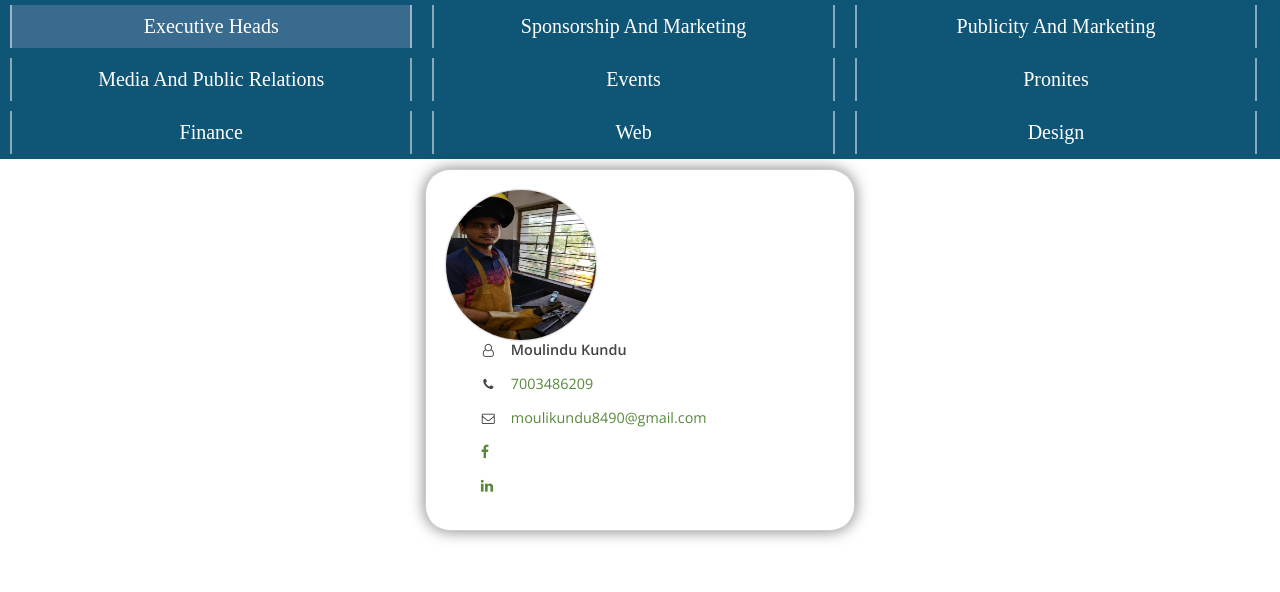
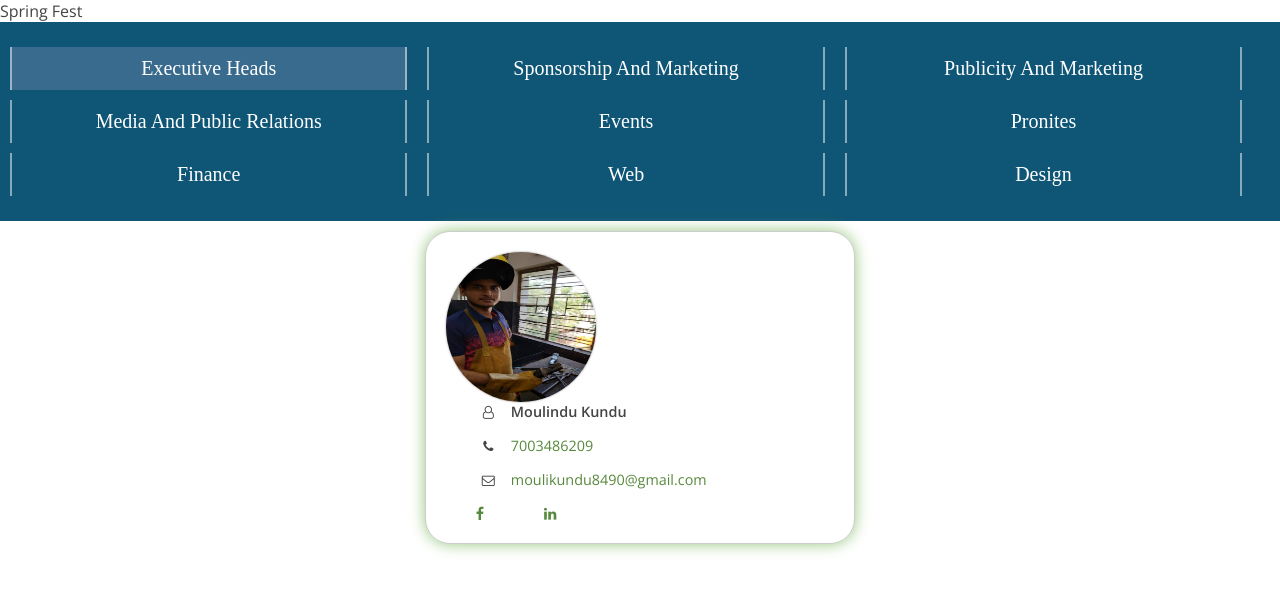
Before and after one commit to moulinduk/SfTeam, a React (Create React App) app: page / in a window 1280 px wide. Shown: the top 592 px of the page. Built offline with nearby package versions, Linux system fonts and the light colour scheme.

Commit message:
Some modification

```diff
--- a/src/App.js
+++ b/src/App.js
@@ -9,6 +9,7 @@ function App() {
   const [comp, setComp] = useState(0);
   return (
     <div>
+      <div>Spring Fest</div>
       <Nav keys={keys} setComp={setComp} comp={comp} />
       <ul className="cards">
         {data[keys[comp]].map((d) => (
--- a/src/Components/Member.css
+++ b/src/Components/Member.css
@@ -24,7 +24,7 @@ body {
   padding: 20px;
   border: 1px solid rgba(0, 0, 0, 0.2);
   border-radius: 25px;
-  box-shadow: 0 0 15px rgba(0, 0, 0, 0.5);
+  box-shadow: 0 0 15px #97c77e;
   font-size: 0.9em;
   transition: all 0.2s ease-in-out;
   text-align: center;
--- a/src/Components/Member.js
+++ b/src/Components/Member.js
@@ -15,10 +15,16 @@ function Member(props) {
         <a class="email" href={"mailto:" + props.member.email}>
           {props.member.email}
         </a>
-        <a class="facebook" href={props.member.facebook}>
+        <a
+          href={props.member.facebook}
+          style={{ display: "inline", padding: "0px 30px" }}
+        >
           <i class="fa fa-facebook" aria-hidden="true"></i>
         </a>
-        <a class="linkedin" href={props.member.linkedin}>
+        <a
+          href={props.member.linkedin}
+          style={{ display: "inline", padding: "0px 30px" }}
+        >
           <i class="fa fa-linkedin" aria-hidden="true"></i>
         </a>
       </div>
--- a/src/Components/Nav.css
+++ b/src/Components/Nav.css
@@ -1,5 +1,6 @@
 .nav-container {
   background-color: rgb(15, 85, 117);
+  padding: 20px 0px;
 }
 div.nav-container button {
   color: rgb(255, 255, 255);
@@ -17,17 +18,17 @@ div.nav-container button {
 
 @media (min-width: 900px) {
   div.nav-container button {
-    width: calc(33vw - 20px);
+    width: calc(33vw - 25px);
   }
 }
 @media (min-width: 700px) and (max-width: 900px) {
   div.nav-container button {
-    width: calc(50vw - 20px);
+    width: calc(50vw - 30px);
   }
 }
 @media (max-width: 700px) {
   div.nav-container button {
-    width: calc(100vw - 20px);
+    width: calc(100vw - 40px);
   }
 }
 
```
